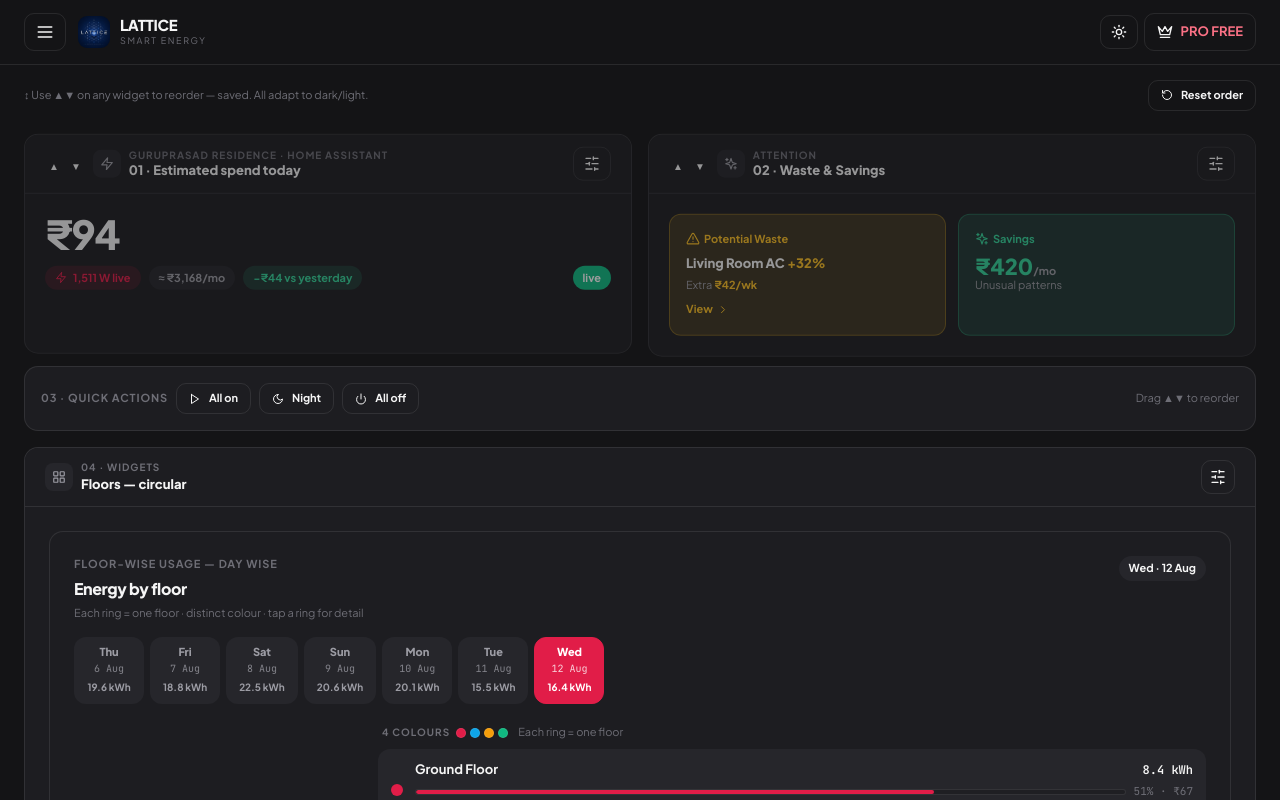
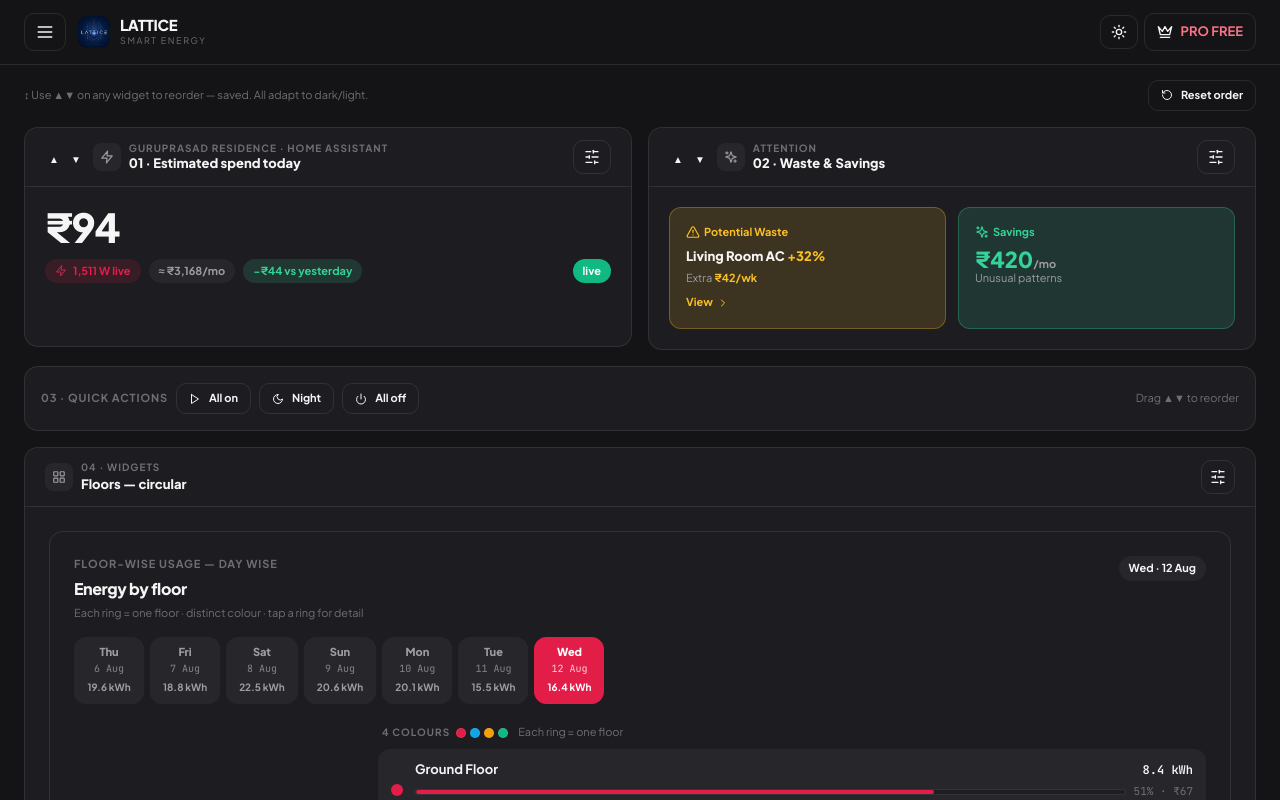
Before and after one commit to dudeling-codebot/Lattice--Opensource, a React (Vite) app: page /#/ in a window 1280 px wide. Shown: the top 800 px of the page. Built offline with nearby package versions, Linux system fonts and the light colour scheme.

Commit message:
revert: dashboard animations causing glitch (keep FloorCircular dots fix)

```diff
--- a/src/pages/Dashboard.jsx
+++ b/src/pages/Dashboard.jsx
@@ -1,7 +1,6 @@
 import { useOutletContext, Link } from 'react-router-dom';
 import { Bolt, Zap, Power, ChevronRight, Home, Moon, Play, AlertTriangle, Sparkles, X, SlidersHorizontal, Activity, LayoutGrid, GripVertical, RotateCcw } from 'lucide-react';
 import { useState, useEffect } from 'react';
-import { motion, AnimatePresence } from 'framer-motion';
 import { useEnergy } from '../context/EnergyContext.jsx';
 import { mockHome, dailyProfile, anomalies, potentialSavings } from '../data/mockData.js';
 import FloorCircular from '../components/FloorCircular.jsx';
@@ -102,7 +101,7 @@ export default function Dashboard() {
   );
 
   const Widget = ({ id, label, title, icon: Icon, children, pullout }) => (
-    <motion.div initial={{ opacity: 0, y: 16 }} whileInView={{ opacity: 1, y: 0 }} viewport={{ once: true, margin: '-40px' }} transition={{ duration: 0.45, ease: 'easeOut' }} whileHover={{ y: -2 }} className="card relative overflow-hidden flex flex-col min-h-[220px] group/widget">
+    <div className="card relative overflow-hidden flex flex-col min-h-[220px] group/widget">
       <div className="flex items-center justify-between px-5 py-3 shrink-0" style={{ borderBottom: '1px solid var(--border)', background: 'var(--surface)' }}>
         <div className="flex items-center gap-2">
           <span className="flex items-center gap-1">
@@ -138,22 +137,18 @@ export default function Dashboard() {
           </div>
         </div>
       )}
-    </motion.div>
+    </div>
   );
 
   const DragWrap = ({ id, span, children }) => (
-    <motion.div
-      layout
-      initial={{ opacity: 0, y: 12 }}
-      animate={{ opacity: 1, y: 0 }}
-      transition={{ duration: 0.35 }}
+    <div
       onDragOver={onDragOver}
       onDrop={e=>onDrop(e, id)}
       onDragEnter={e=>e.preventDefault()}
       className={`${span || ''} ${dragId===id ? 'opacity-40' : ''} transition-opacity`}
     >
       {children}
-    </motion.div>
+    </div>
   );
 
   return (
```
